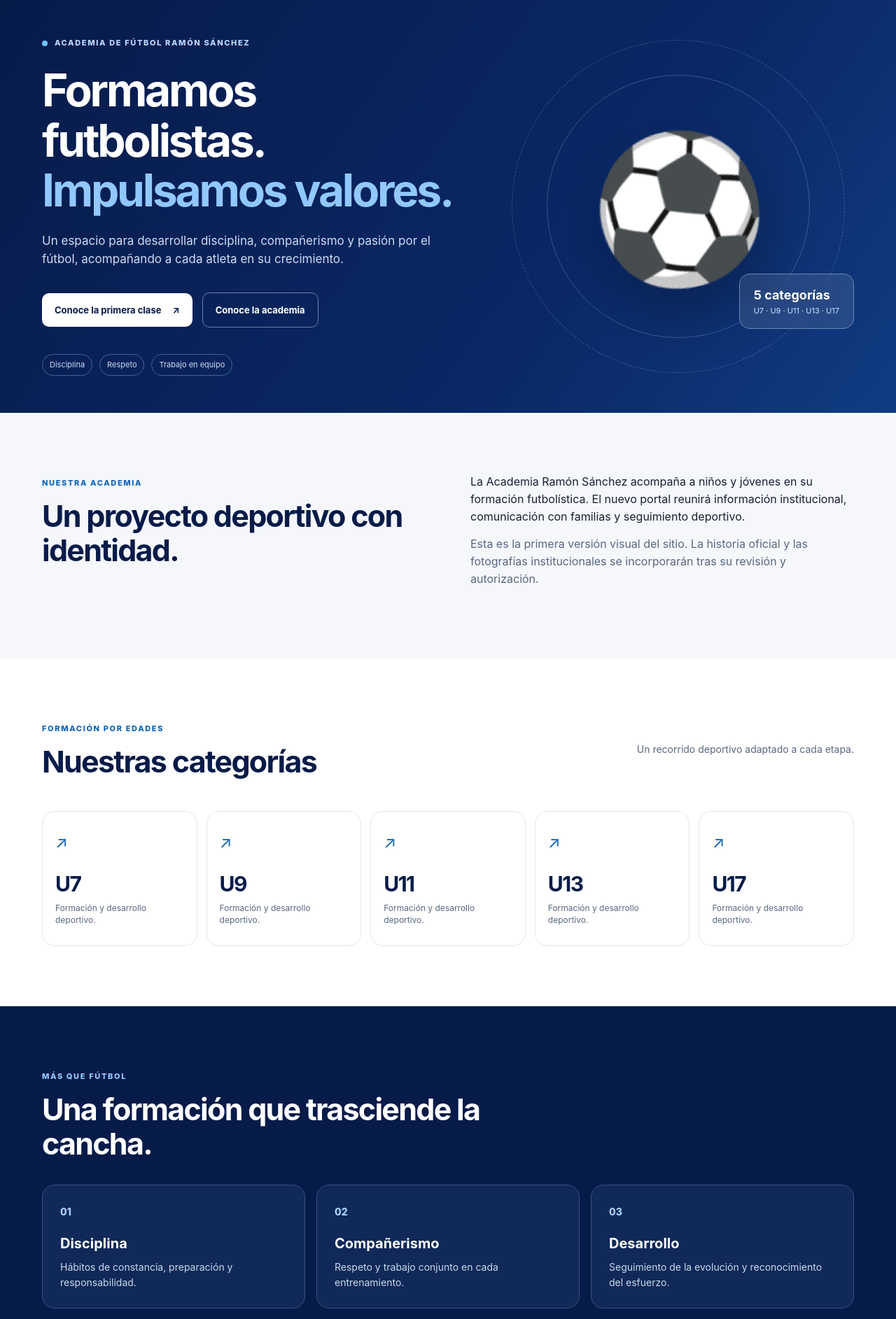
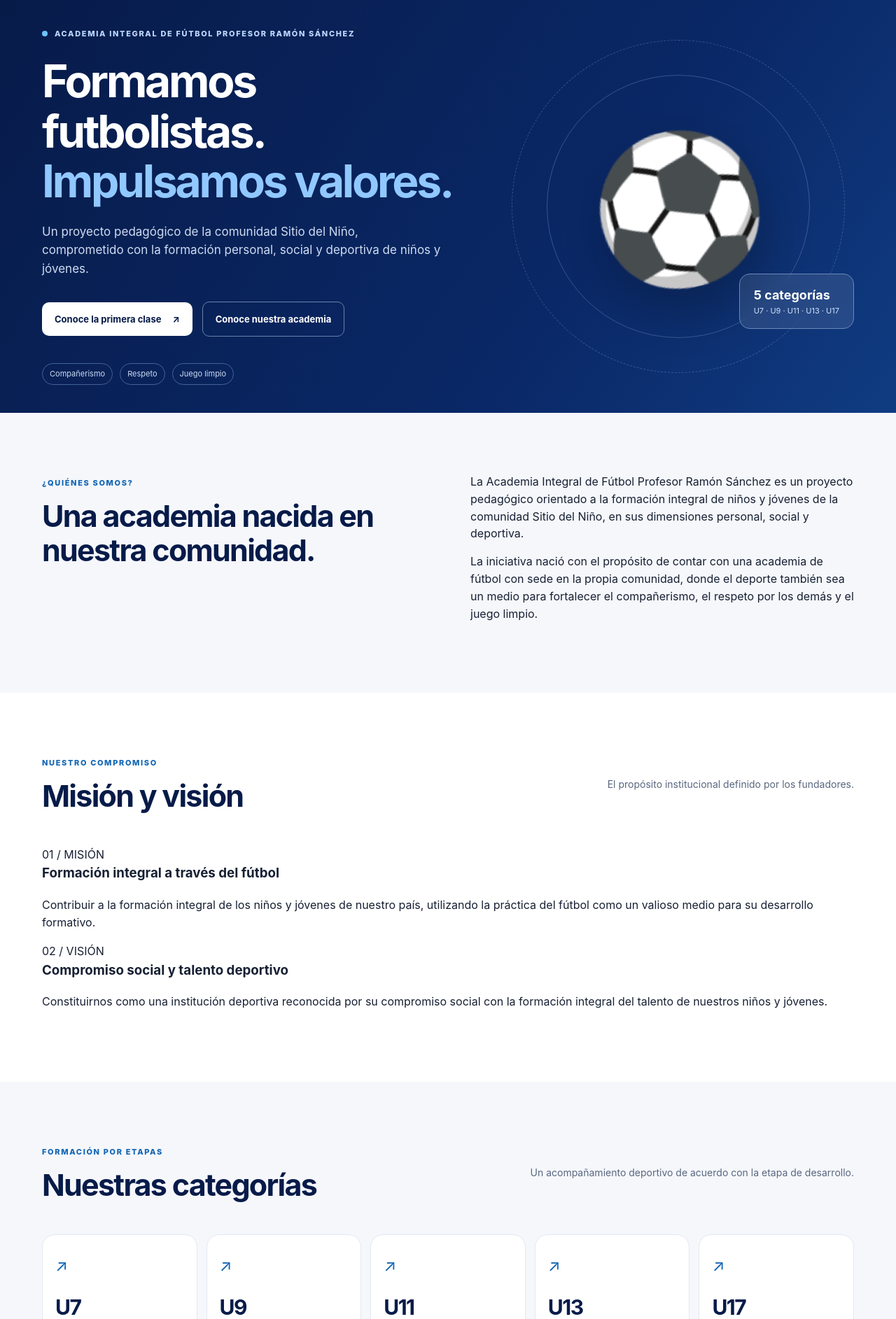
Before and after one commit to joseluisroot/academia-ramon-sanchez, a CodeIgniter 4 app: the page made by app/Views/public/home.php in a window 1280 px wide. Shown: the part 89-1974 px from the top of the page at 70% size. Run offline with PHP 8.4 and a stand-in for CodeIgniter, Linux system fonts and the light colour scheme; the template is opened without the code that fills it, so the values that code supplies are empty; some libraries are stand-ins or nearby versions.

Commit message:
feat(web): incorporar misión, visión y fundamentos oficiales de la academia

```diff
--- a/app/Views/public/home.php
+++ b/app/Views/public/home.php
@@ -4,15 +4,15 @@
 <section class="hero">
     <div class="container hero-grid">
         <div class="hero-content">
-            <span class="eyebrow"><span class="eyebrow-dot" aria-hidden="true"></span> ACADEMIA DE FÚTBOL RAMÓN SÁNCHEZ</span>
+            <span class="eyebrow"><span class="eyebrow-dot" aria-hidden="true"></span> ACADEMIA INTEGRAL DE FÚTBOL PROFESOR RAMÓN SÁNCHEZ</span>
             <h1>Formamos futbolistas.<br><em>Impulsamos valores.</em></h1>
-            <p>Un espacio para desarrollar disciplina, compañerismo y pasión por el fútbol, acompañando a cada atleta en su crecimiento.</p>
+            <p>Un proyecto pedagógico de la comunidad Sitio del Niño, comprometido con la formación personal, social y deportiva de niños y jóvenes.</p>
             <div class="hero-actions">
                 <a class="btn btn-primary" href="#contacto">Conoce la primera clase <span aria-hidden="true">↗</span></a>
-                <a class="btn btn-outline" href="#academia">Conoce la academia</a>
+                <a class="btn btn-outline" href="#academia">Conoce nuestra academia</a>
             </div>
             <div class="hero-tags" aria-label="Valores formativos">
-                <span>Disciplina</span><span>Respeto</span><span>Trabajo en equipo</span>
+                <span>Compañerismo</span><span>Respeto</span><span>Juego limpio</span>
             </div>
         </div>
         <div class="hero-visual" aria-hidden="true">
@@ -27,28 +27,49 @@
 <section id="academia" class="section section-light">
     <div class="container section-grid">
         <div>
-            <span class="section-kicker">NUESTRA ACADEMIA</span>
-            <h2>Un proyecto deportivo con identidad.</h2>
+            <span class="section-kicker">¿QUIÉNES SOMOS?</span>
+            <h2>Una academia nacida en nuestra comunidad.</h2>
         </div>
         <div class="body-copy">
-            <p>La Academia Ramón Sánchez acompaña a niños y jóvenes en su formación futbolística. El nuevo portal reunirá información institucional, comunicación con familias y seguimiento deportivo.</p>
-            <p class="muted">Esta es la primera versión visual del sitio. La historia oficial y las fotografías institucionales se incorporarán tras su revisión y autorización.</p>
+            <p>La Academia Integral de Fútbol Profesor Ramón Sánchez es un proyecto pedagógico orientado a la formación integral de niños y jóvenes de la comunidad Sitio del Niño, en sus dimensiones personal, social y deportiva.</p>
+            <p>La iniciativa nació con el propósito de contar con una academia de fútbol con sede en la propia comunidad, donde el deporte también sea un medio para fortalecer el compañerismo, el respeto por los demás y el juego limpio.</p>
         </div>
     </div>
 </section>
 
-<section id="categorias" class="section">
+<section id="mision-vision" class="section section-purpose">
     <div class="container">
         <div class="section-head">
-            <div><span class="section-kicker">FORMACIÓN POR EDADES</span><h2>Nuestras categorías</h2></div>
-            <p>Un recorrido deportivo adaptado a cada etapa.</p>
+            <div><span class="section-kicker">NUESTRO COMPROMISO</span><h2>Misión y visión</h2></div>
+            <p>El propósito institucional definido por los fundadores.</p>
+        </div>
+        <div class="purpose-grid">
+            <article class="purpose-card">
+                <span class="purpose-label">01 / MISIÓN</span>
+                <h3>Formación integral a través del fútbol</h3>
+                <p>Contribuir a la formación integral de los niños y jóvenes de nuestro país, utilizando la práctica del fútbol como un valioso medio para su desarrollo formativo.</p>
+            </article>
+            <article class="purpose-card">
+                <span class="purpose-label">02 / VISIÓN</span>
+                <h3>Compromiso social y talento deportivo</h3>
+                <p>Constituirnos como una institución deportiva reconocida por su compromiso social con la formación integral del talento de nuestros niños y jóvenes.</p>
+            </article>
+        </div>
+    </div>
+</section>
+
+<section id="categorias" class="section section-light">
+    <div class="container">
+        <div class="section-head">
+            <div><span class="section-kicker">FORMACIÓN POR ETAPAS</span><h2>Nuestras categorías</h2></div>
+            <p>Un acompañamiento deportivo de acuerdo con la etapa de desarrollo.</p>
         </div>
         <div class="categories-grid">
             <?php foreach (['U7', 'U9', 'U11', 'U13', 'U17'] as $category): ?>
                 <article class="category-card">
                     <span class="category-symbol" aria-hidden="true">↗</span>
                     <h3><?= esc($category) ?></h3>
-                    <p>Formación y desarrollo deportivo.</p>
+                    <p>Aprendizaje, juego y desarrollo deportivo.</p>
                 </article>
             <?php endforeach ?>
         </div>
@@ -57,27 +78,44 @@
 
 <section id="beneficios" class="section section-navy">
     <div class="container">
-        <span class="section-kicker">MÁS QUE FÚTBOL</span>
-        <h2>Una formación que trasciende la cancha.</h2>
+        <span class="section-kicker">NUESTROS OBJETIVOS</span>
+        <h2>Más que aprender a jugar fútbol.</h2>
+        <p class="section-navy-intro">Buscamos brindar formación básica futbolística y humana con el acompañamiento de entrenadores y especialistas responsables.</p>
         <div class="values-grid">
-            <article><span class="value-icon" aria-hidden="true">01</span><h3>Disciplina</h3><p>Hábitos de constancia, preparación y responsabilidad.</p></article>
-            <article><span class="value-icon" aria-hidden="true">02</span><h3>Compañerismo</h3><p>Respeto y trabajo conjunto en cada entrenamiento.</p></article>
-            <article><span class="value-icon" aria-hidden="true">03</span><h3>Desarrollo</h3><p>Seguimiento de la evolución y reconocimiento del esfuerzo.</p></article>
+            <article><span class="value-icon" aria-hidden="true">01</span><h3>Integración y valores</h3><p>Fomentar el fútbol como espacio de convivencia, formación social y compañerismo.</p></article>
+            <article><span class="value-icon" aria-hidden="true">02</span><h3>Creatividad y habilidades</h3><p>Estimular el juego, la creatividad, la motricidad y el desarrollo físico y técnico.</p></article>
+            <article><span class="value-icon" aria-hidden="true">03</span><h3>Vida saludable</h3><p>Promover el aprovechamiento del tiempo libre, la actividad física y hábitos saludables.</p></article>
         </div>
     </div>
 </section>
 
-<section id="contacto" class="section">
+<section id="fundamentacion" class="section">
+    <div class="container section-grid">
+        <div>
+            <span class="section-kicker">NUESTRA FUNDAMENTACIÓN</span>
+            <h2>El fútbol como herramienta para crecer.</h2>
+        </div>
+        <div class="body-copy">
+            <p>Creemos que el deporte ofrece a niños y jóvenes una oportunidad de aprovechar positivamente su tiempo libre y fortalecer su bienestar físico, mental y social.</p>
+            <p>Por eso, impulsamos el primer acercamiento al fútbol mediante experiencias lúdicas y formativas, en un ambiente que promueva la amistad, la unidad, la solidaridad, el respeto, la superación y la disciplina.</p>
+            <p class="muted">Nuestra labor deportiva busca desarrollar estrategias de enseñanza apropiadas para cada etapa, mejorar las habilidades motrices y facilitar el aprendizaje del juego.</p>
+        </div>
+    </div>
+</section>
+
+<section id="contacto" class="section section-light">
     <div class="container contact-panel">
         <div>
-            <span class="section-kicker">DA EL PRIMER PASO</span>
-            <h2>Conoce la academia.</h2>
-            <p>La primera clase de prueba es gratuita. Dennis Sánchez orienta a las familias sobre el funcionamiento y las categorías.</p>
+            <span class="section-kicker">CONOCE NUESTRA ACADEMIA</span>
+            <h2>Ven a vivir tu primera experiencia.</h2>
+            <p>La primera clase de prueba es gratuita. Dennis Sánchez recibe a las familias interesadas y explica la dinámica de los entrenamientos y el proceso de ingreso.</p>
         </div>
         <div class="contact-details">
             <strong>Entrenamientos habituales</strong>
             <p>Miércoles y jueves · 4:30 a 6:00 p. m.</p>
-            <p class="muted">Próximamente se habilitará aquí el canal de consultas y solicitud de clase gratuita.</p>
+            <strong class="contact-label">Ubicación institucional</strong>
+            <p>Colonia Sitio del Niño, 1.ª calle y avenida Central, n.º 20-B, San Juan Opico, La Libertad, El Salvador.</p>
+            <p class="muted">El canal de solicitudes de información y clase gratuita se habilitará próximamente.</p>
         </div>
     </div>
 </section>
```
